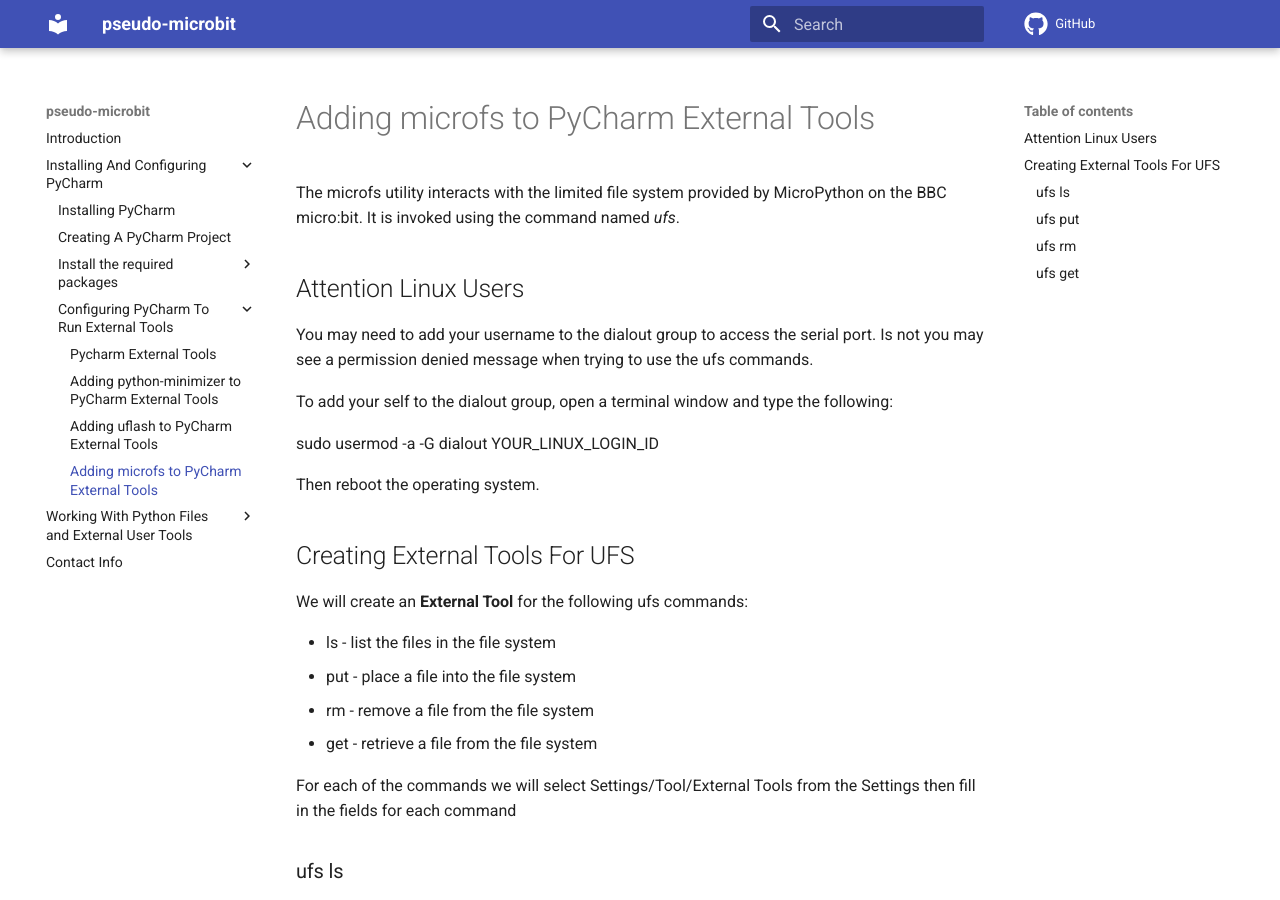
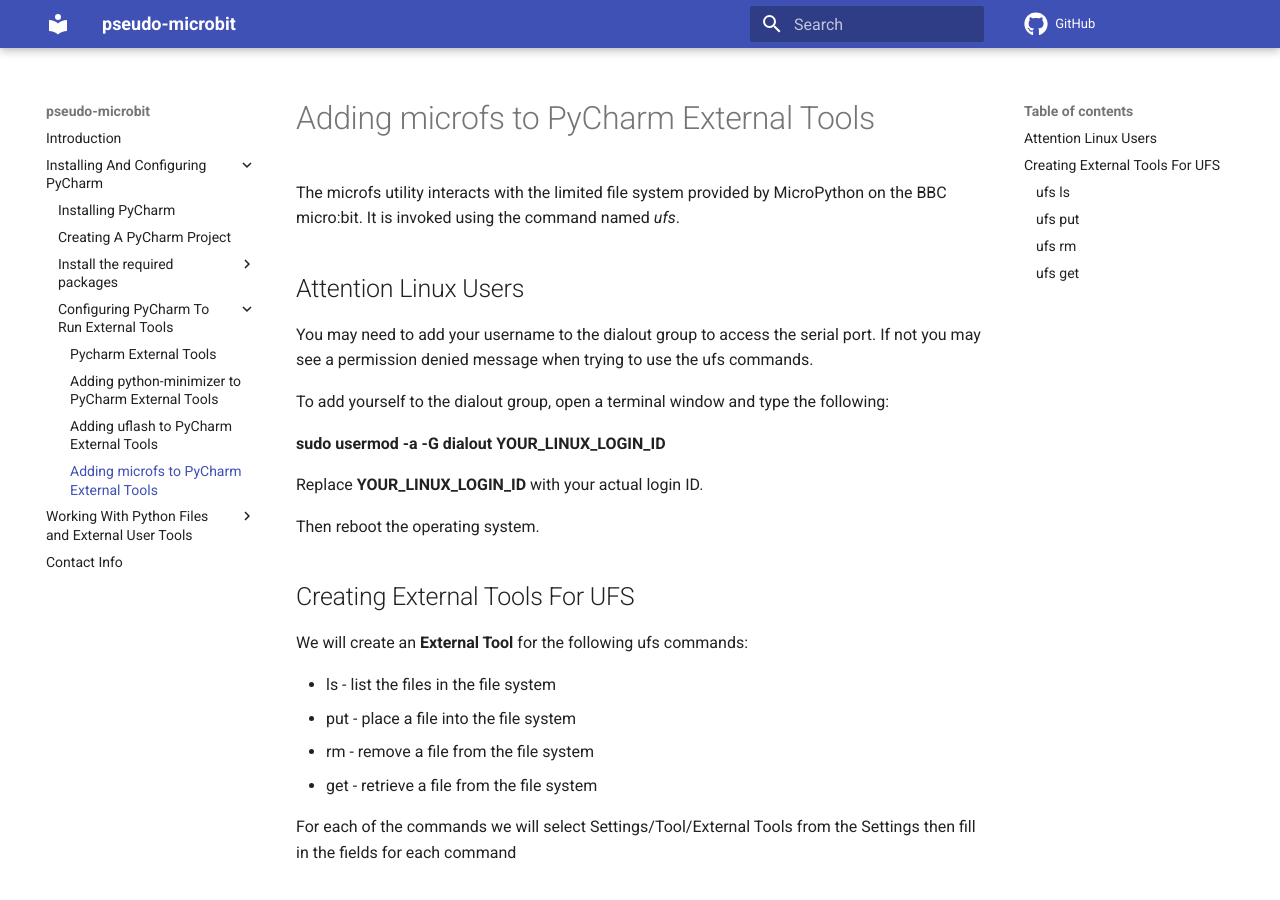
Before and after one commit to MrYsLab/pseudo-microbit, an MkDocs documentation site: the page built from docs/mfs.md, in a window 1280 px wide and 900 px high. Built offline with MkDocs 1.6.1 and Material for MkDocs 9.7.7, drawn with Linux system fonts in a browser that asks for light colours; comment, search, counter and statistics services are not loaded.

Commit message:
First commit for mkdocs branch

```diff
--- a/docs/mfs.md
+++ b/docs/mfs.md
@@ -5,12 +5,14 @@
 ## Attention Linux Users
 
 You may need to add your username to the dialout group to access the serial
-port. Is not you may see a permission denied message when trying to use the
+port. If not you may see a permission denied message when trying to use the
 ufs commands.
 
-To add your self to the dialout group, open a terminal window and type the following:
+To add yourself to the dialout group, open a terminal window and type the following:
 
-sudo usermod -a -G dialout YOUR_LINUX_LOGIN_ID
+**sudo usermod -a -G dialout YOUR_LINUX_LOGIN_ID**
+
+Replace **YOUR_LINUX_LOGIN_ID** with your actual login ID.
 
 Then reboot the operating system.
 
```
Also changed, not shown: docs/add_file.md (+1 -0 lines), docs/external.md (+1 -1 lines), docs/file_min.md (+1 -1 lines), docs/upload.md (+1 -1 lines), docs/using_mfs.md (+1 -1 lines).
